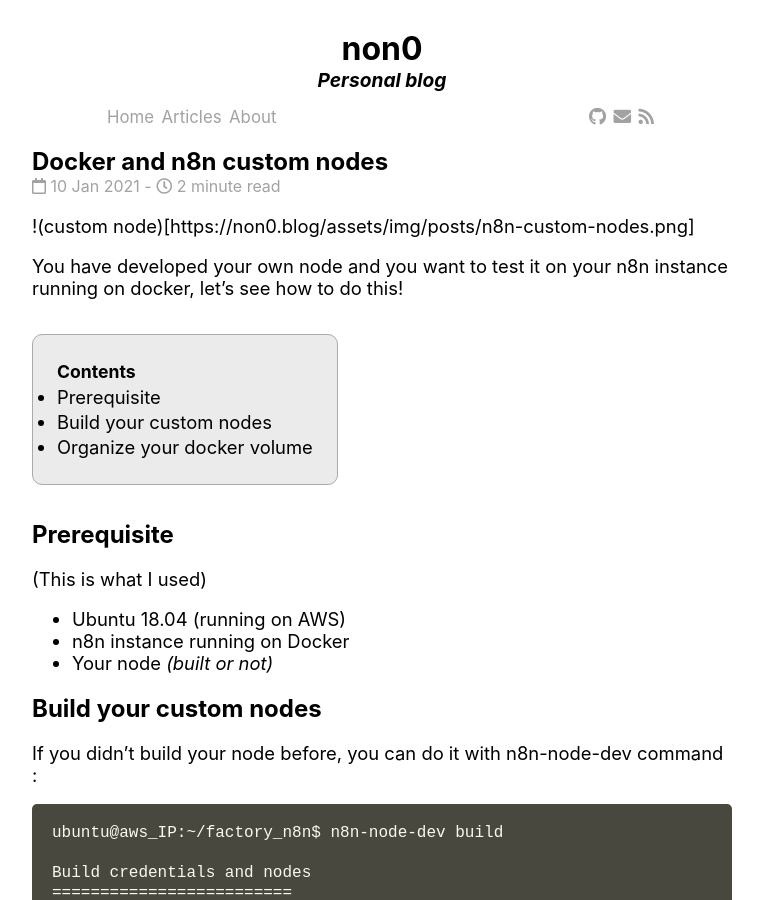
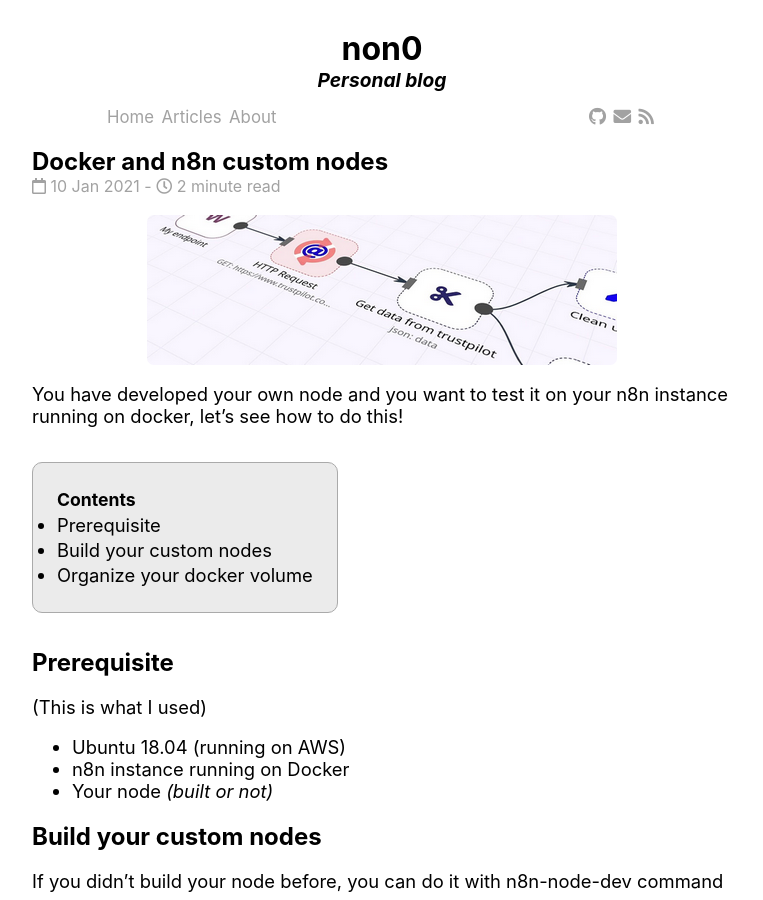
Before and after one commit to ArnaudLhutereau/arnaudlhutereau.github.io, a Jekyll site: the page built from _posts/2021-01-10-Docker-and-n8n-custom-nodes.md, in a window 1280 px wide and 900 px high. Shown: the whole window, without its empty margins (258-1021 px from the left). Built offline with Jekyll 4.4.1, drawn with Linux system fonts in a browser that asks for light colours; nearby versions of some CDN libraries; comment, search, counter and statistics services are not loaded.

Commit message:
Update 2021-01-10-Docker-and-n8n-custom-nodes.md

```diff
--- a/_posts/2021-01-10-Docker-and-n8n-custom-nodes.md
+++ b/_posts/2021-01-10-Docker-and-n8n-custom-nodes.md
@@ -7,7 +7,7 @@
 customexcerpt: "Play with custom nodes on n8n docker environment"
 ---
 
-!(custom node)[https://non0.blog/assets/img/posts/n8n-custom-nodes.png]
+![custom node](https://non0.blog/assets/img/posts/n8n-custom-nodes.png)
 
 
 You have developed your own node and you want to test it on your n8n instance running on docker, let's see how to do this!
```
